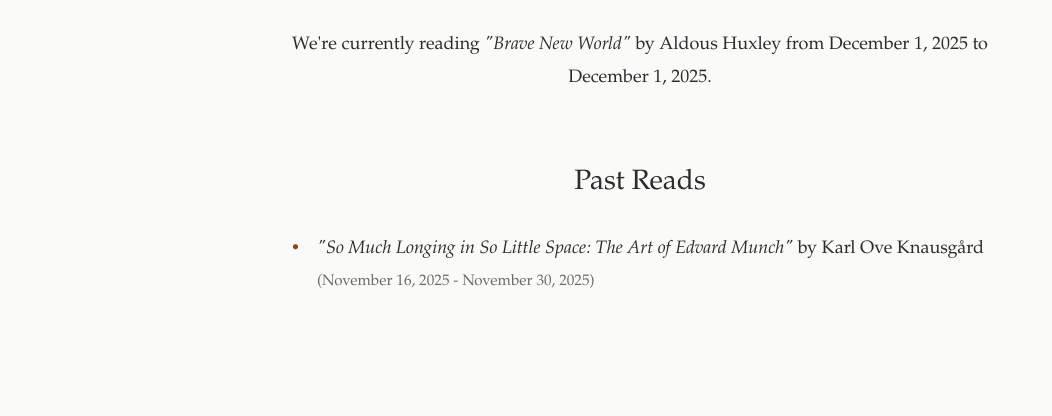
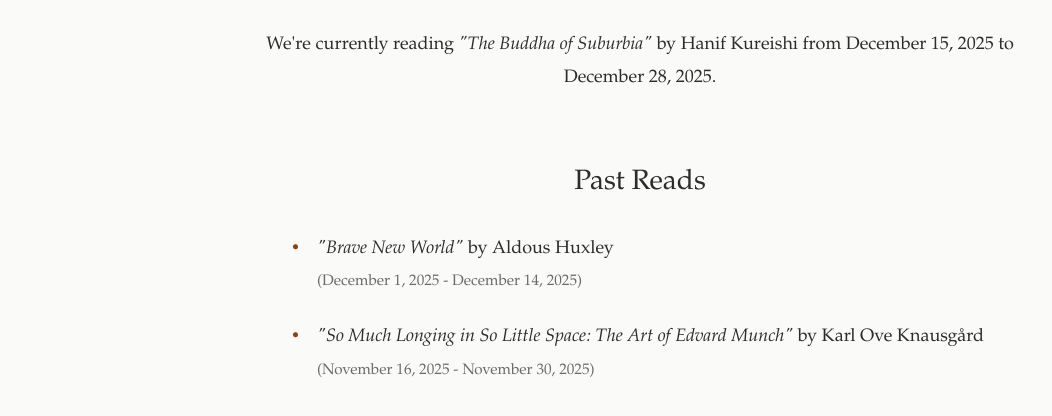
Before and after one commit to AnarchistHoneybun/corb, a plain HTML site: page schedule.html in a window 1280 px wide. Shown: the part 178-594 px from the top of the page, without its empty margins (0-1052 px from the left). Drawn offline with Linux system fonts and the light colour scheme.

Commit message:
Update current reading information and add past read details

```diff
--- a/schedule.html
+++ b/schedule.html
@@ -19,14 +19,20 @@
         <div class="current-reading">
           <p class="reading-info">
             We're currently reading
-            <em>"Brave New World"</em>
-            by Aldous Huxley from December 1, 2025 to December 1, 2025.
+            <em>"The Buddha of Suburbia"</em>
+            by Hanif Kureishi from December 15, 2025 to December 28, 2025.
           </p>
         </div>
 
         <div class="past-reads">
           <h2 class="section-title">Past Reads</h2>
           <ul class="past-reads-list">
+            <li>
+              <em>"Brave New World"</em> by Aldous Huxley<br />
+              <span class="date-range"
+                >(December 1, 2025 - December 14, 2025)</span
+              >
+            </li>
             <li>
               <em
                 >"So Much Longing in So Little Space: The Art of Edvard
```
